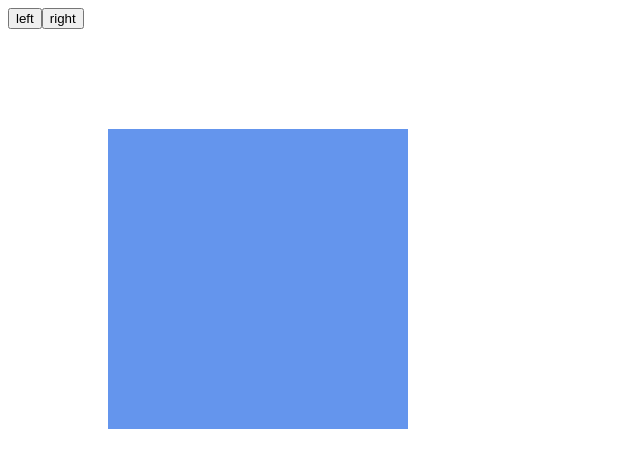
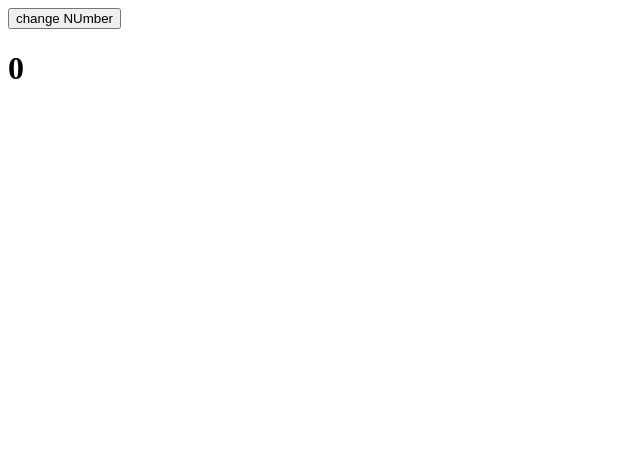
Before and after one commit to aajy/react, a React (Create React App) app: page / in a window 1280 px wide. Shown: the top 468 px of the page, without its empty margins (0-640 px from the left). Built offline with nearby package versions, Linux system fonts and the light colour scheme.

Commit message:
useEffect 의존성 배열 유무 차이

```diff
--- a/src/App.jsx
+++ b/src/App.jsx
@@ -1,24 +1,20 @@
-import { useRef, useState } from 'react';
+import { useEffect, useState } from 'react';
 import './App.scss';
 export default function App() {
-	console.log('render');
-	const box = useRef(null);
-	const deg = useRef(45);
-	const [Index, setIndex] = useState(0);
-	const handleLeft = () => {
-		setIndex(Index - 1);
-		box.current.style.transform = `rotate(${deg.current * Index}deg)`;
-	};
-	const handleRight = () => {
-		setIndex(Index + 1);
-		box.current.style.transform = `rotate(${deg.current * Index}deg)`;
-	};
+	const [Num, setNum] = useState(0);
+	//의존성 배열 미등록시 컴포넌트가 재랜더링 될때 계속 호출
+	useEffect(() => {
+		console.log('tests');
+	});
+	//의존성 배열을 비워두면 컴포넌트가 초기 마운트 될때 한번만 실행
+	useEffect(() => {
+		console.log('tests');
+	}, []);
 	return (
 		<>
 			<div className='wrap'>
-				<button onClick={handleLeft}>left</button>
-				<button onClick={handleRight}>right</button>
-				<div className='box' ref={box}></div>
+				<button onClick={() => setNum(Num + 1)}>change NUmber</button>
+				<h1>{Num}</h1>
 			</div>
 		</>
 	);
```
